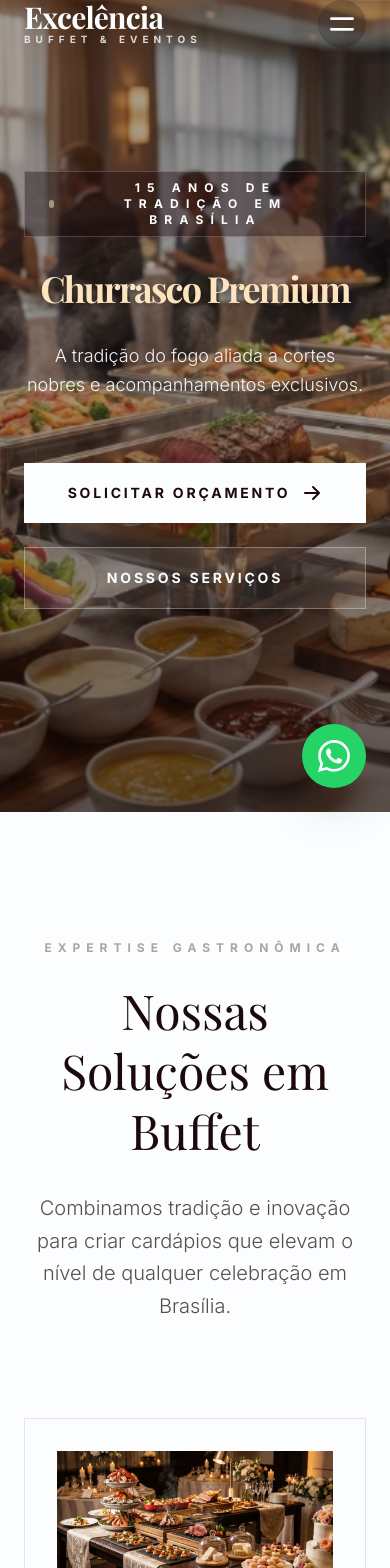
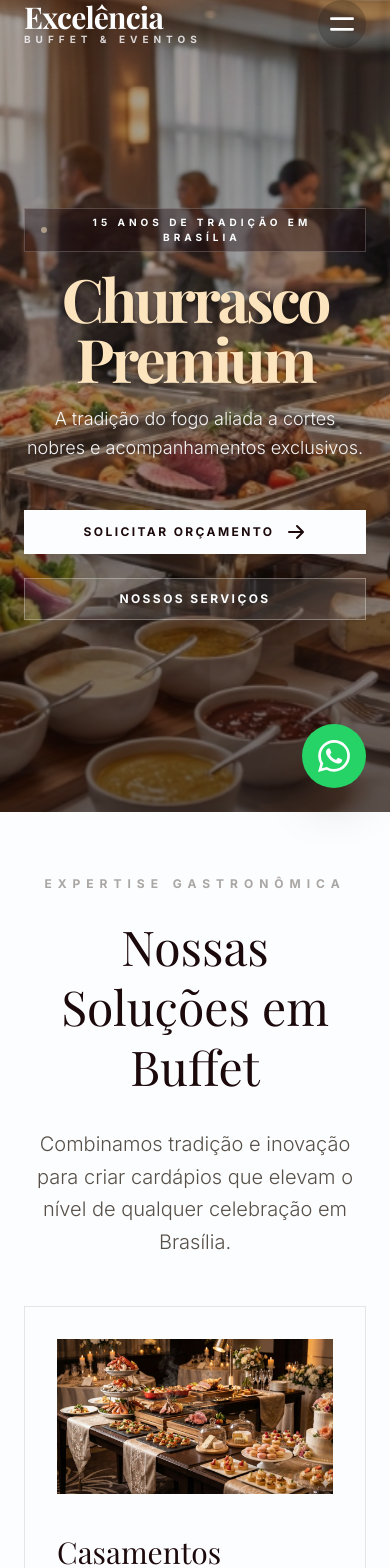
Before and after one commit to gledsonbrunno010/excelenciabuffeteeventos, a React (Vite) app: page / in a window 390 px wide. Shown: the part 32-1600 px from the top of the page. Built offline with nearby package versions, Linux system fonts and the light colour scheme; a web font is replaced by a local one.

Commit message:
profeto atualizado no modo desktop e mobile, com foco em em melhorias

```diff
--- a/components/About.tsx
+++ b/components/About.tsx
@@ -4,7 +4,7 @@ import { CONTACT } from '../constants';
 
 const About: React.FC = () => {
   return (
-    <section id="sobre" className="py-32 bg-[#fce4be]/10">
+    <section id="sobre" className="py-16 md:py-32 bg-[#fce4be]/10">
       <div className="container mx-auto px-6">
         <div className="grid grid-cols-1 lg:grid-cols-2 gap-20 items-center">
           <div className="relative order-2 lg:order-1">
--- a/components/Contact.tsx
+++ b/components/Contact.tsx
@@ -6,10 +6,10 @@ const Contact: React.FC = () => {
   return (
     <footer className="relative overflow-hidden">
       {/* Final CTA Section */}
-      <div className="bg-[#1c090b] text-[#fcfdff] py-32 px-6">
+      <div className="bg-[#1c090b] text-[#fcfdff] py-16 md:py-32 px-6">
         <div className="container mx-auto max-w-6xl">
           <div className="flex flex-col items-center text-center space-y-12">
-            <span className="text-xs font-bold tracking-[0.6em] uppercase opacity-40">Agenda {new Date().getFullYear()}</span>
+            <span className="text-xs font-bold tracking-[0.6em] uppercase opacity-40">Agenda {new Date().getFullYear() + 1}</span>
             <h2 className="text-5xl md:text-[7rem] font-display leading-[0.9] tracking-tighter">
               Dê vida ao seu próximo grande evento.
             </h2>
@@ -22,15 +22,17 @@ const Contact: React.FC = () => {
                 href={CONTACT.whatsappUrl}
                 target="_blank"
                 rel="noopener noreferrer"
-                className="bg-[#fcfdff] text-[#1c090b] px-16 py-8 text-lg font-bold uppercase tracking-[0.3em] transition-all hover:bg-[#fce4be] hover:scale-105 shadow-[0_20px_50px_rgba(0,0,0,0.5)] flex items-center justify-center"
+                className="bg-[#fcfdff] text-[#1c090b] px-8 py-4 md:px-16 md:py-8 text-sm md:text-lg font-bold uppercase tracking-[0.3em] transition-all hover:bg-[#fce4be] hover:scale-105 shadow-[0_20px_50px_rgba(0,0,0,0.5)] flex items-center justify-center"
               >
                 Falar no WhatsApp
               </a>
               <a
-                href={`tel:${CONTACT.phone.replace(/\D/g,'')}`}
-                className="border border-[#fcfdff]/30 text-[#fcfdff] px-16 py-8 text-lg font-bold uppercase tracking-[0.3em] transition-all hover:bg-white/10 flex items-center justify-center"
+                href="https://www.instagram.com/excelenciabuffeteeventos/"
+                target="_blank"
+                rel="noopener noreferrer"
+                className="border border-[#fcfdff]/30 text-[#fcfdff] px-8 py-4 md:px-16 md:py-8 text-sm md:text-lg font-bold uppercase tracking-[0.3em] transition-all hover:bg-white/10 flex items-center justify-center"
               >
-                Ligar Agora
+                Conhecer Instagram
               </a>
             </div>
           </div>
@@ -64,17 +66,17 @@ const Contact: React.FC = () => {
             <div className="space-y-6">
               <h4 className="text-[10px] font-bold uppercase tracking-widest text-[#575048]/50">Brasília – DF</h4>
               <p className="text-lg font-light leading-relaxed">
-                Atendimento em todo o Distrito Federal e Entorno.<br/>
+                Atendimento em todo o Distrito Federal e Entorno.<br />
                 <strong className="font-bold">{CONTACT.phone}</strong>
               </p>
               <div className="flex gap-6 pt-4">
-                <a href="#" className="w-12 h-12 border border-[#1c090b]/10 rounded-full flex items-center justify-center hover:bg-[#1c090b] hover:text-white transition-all">
+                <a href="https://www.instagram.com/excelenciabuffeteeventos/" target="_blank" rel="noopener noreferrer" className="w-12 h-12 border border-[#1c090b]/10 rounded-full flex items-center justify-center hover:bg-[#1c090b] hover:text-white transition-all">
                   <span className="sr-only">Instagram</span>
-                  <svg className="w-5 h-5" fill="currentColor" viewBox="0 0 24 24"><path d="M12 2.163c3.204 0 3.584.012 4.85.07 3.252.148 4.771 1.691 4.919 4.919.058 1.265.069 1.645.069 4.849 0 3.205-.012 3.584-.069 4.849-.149 3.225-1.664 4.771-4.919 4.919-1.266.058-1.644.07-4.85.07-3.204 0-3.584-.012-4.849-.07-3.26-.149-4.771-1.699-4.919-4.92-.058-1.265-.07-1.644-.07-4.849 0-3.204.013-3.583.07-4.849.149-3.227 1.664-4.771 4.919-4.919 1.266-.057 1.645-.069 4.849-.069zm0-2.163c-3.259 0-3.667.014-4.947.072-4.358.2-6.78 2.618-6.98 6.98-.059 1.281-.073 1.689-.073 4.948 0 3.259.014 3.668.072 4.948.2 4.358 2.618 6.78 6.98 6.98 1.281.058 1.689.072 4.948.072 3.259 0 3.668-.014 4.948-.072 4.354-.2 6.782-2.618 6.979-6.98.059-1.28.073-1.689.073-4.948 0-3.259-.014-3.667-.072-4.947-.196-4.354-2.617-6.78-6.979-6.98-1.281-.059-1.69-.073-4.949-.073zm0 5.838c-3.403 0-6.162 2.759-6.162 6.162s2.759 6.163 6.162 6.163 6.162-2.759 6.162-6.163-2.759-6.162-6.162-6.162zm0 10.162c-2.209 0-4-1.79-4-4 0-2.209 1.791-4 4-4s4 1.791 4 4c0 2.21-1.791 4-4 4zm6.406-11.845c-.796 0-1.441.645-1.441 1.44s.645 1.44 1.441 1.44c.795 0 1.439-.645 1.439-1.44s-.644-1.44-1.439-1.44z"/></svg>
+                  <svg className="w-5 h-5" fill="currentColor" viewBox="0 0 24 24"><path d="M12 2.163c3.204 0 3.584.012 4.85.07 3.252.148 4.771 1.691 4.919 4.919.058 1.265.069 1.645.069 4.849 0 3.205-.012 3.584-.069 4.849-.149 3.225-1.664 4.771-4.919 4.919-1.266.058-1.644.07-4.85.07-3.204 0-3.584-.012-4.849-.07-3.26-.149-4.771-1.699-4.919-4.92-.058-1.265-.07-1.644-.07-4.849 0-3.204.013-3.583.07-4.849.149-3.227 1.664-4.771 4.919-4.919 1.266-.057 1.645-.069 4.849-.069zm0-2.163c-3.259 0-3.667.014-4.947.072-4.358.2-6.78 2.618-6.98 6.98-.059 1.281-.073 1.689-.073 4.948 0 3.259.014 3.668.072 4.948.2 4.358 2.618 6.78 6.98 6.98 1.281.058 1.689.072 4.948.072 3.259 0 3.668-.014 4.948-.072 4.354-.2 6.782-2.618 6.979-6.98.059-1.28.073-1.689.073-4.948 0-3.259-.014-3.667-.072-4.947-.196-4.354-2.617-6.78-6.979-6.98-1.281-.059-1.69-.073-4.949-.073zm0 5.838c-3.403 0-6.162 2.759-6.162 6.162s2.759 6.163 6.162 6.163 6.162-2.759 6.162-6.163-2.759-6.162-6.162-6.162zm0 10.162c-2.209 0-4-1.79-4-4 0-2.209 1.791-4 4-4s4 1.791 4 4c0 2.21-1.791 4-4 4zm6.406-11.845c-.796 0-1.441.645-1.441 1.44s.645 1.44 1.441 1.44c.795 0 1.439-.645 1.439-1.44s-.644-1.44-1.439-1.44z" /></svg>
                 </a>
                 <a href="#" className="w-12 h-12 border border-[#1c090b]/10 rounded-full flex items-center justify-center hover:bg-[#1c090b] hover:text-white transition-all">
                   <span className="sr-only">Facebook</span>
-                  <svg className="w-5 h-5" fill="currentColor" viewBox="0 0 24 24"><path d="M22.675 0h-21.35c-.732 0-1.325.593-1.325 1.325v21.351c0 .731.593 1.324 1.325 1.324h11.495v-8.778h-2.954v-3.424h2.954v-2.527c0-2.924 1.786-4.516 4.394-4.516 1.25 0 2.324.093 2.637.135v3.057l-1.808.001c-1.419 0-1.694.675-1.694 1.664v2.186h3.384l-.44 3.424h-2.944v8.778h6.108c.731 0 1.324-.593 1.324-1.324v-21.351c0-.732-.593-1.325-1.325-1.325z"/></svg>
+                  <svg className="w-5 h-5" fill="currentColor" viewBox="0 0 24 24"><path d="M22.675 0h-21.35c-.732 0-1.325.593-1.325 1.325v21.351c0 .731.593 1.324 1.325 1.324h11.495v-8.778h-2.954v-3.424h2.954v-2.527c0-2.924 1.786-4.516 4.394-4.516 1.25 0 2.324.093 2.637.135v3.057l-1.808.001c-1.419 0-1.694.675-1.694 1.664v2.186h3.384l-.44 3.424h-2.944v8.778h6.108c.731 0 1.324-.593 1.324-1.324v-21.351c0-.732-.593-1.325-1.325-1.325z" /></svg>
                 </a>
               </div>
             </div>
--- a/components/Hero.tsx
+++ b/components/Hero.tsx
@@ -35,13 +35,13 @@ const Hero: React.FC = () => {
 
       {/* Content */}
       <div className="relative z-10 h-full container mx-auto px-6 flex flex-col justify-center items-center text-center">
-        <div key={currentSlide} className="max-w-5xl space-y-8 animate-fade-in-down">
-          <div className="inline-flex items-center gap-4 text-[#fcfdff] uppercase tracking-[0.6em] text-xs md:text-sm font-bold bg-[#1c090b]/40 backdrop-blur-sm px-6 py-2 border border-white/20">
-            <span className="w-2 h-2 bg-[#fce4be] rounded-full animate-pulse"></span>
+        <div key={currentSlide} className="max-w-5xl space-y-4 md:space-y-8 animate-fade-in-down">
+          <div className="inline-flex items-center gap-2 md:gap-4 text-[#fcfdff] uppercase tracking-[0.4em] md:tracking-[0.6em] text-[10px] md:text-sm font-bold bg-[#1c090b]/40 backdrop-blur-sm px-4 py-1.5 md:px-6 md:py-2 border border-white/20 mt-12 md:mt-0">
+            <span className="w-1.5 h-1.5 md:w-2 md:h-2 bg-[#fce4be] rounded-full animate-pulse"></span>
             {CONTACT.yearsExperience} anos de Tradição em Brasília
           </div>
 
-          <h1 className="text-4xl sm:text-5xl md:text-7xl lg:text-8xl text-[#fce4be] leading-[1.1] font-bold tracking-tighter drop-shadow-2xl text-shadow-premium">
+          <h1 className="text-6xl sm:text-5xl md:text-7xl lg:text-8xl text-[#fce4be] leading-[1.0] md:leading-[1.1] font-bold tracking-tighter drop-shadow-2xl text-shadow-premium">
             {HERO_SLIDES[currentSlide].title}
           </h1>
 
@@ -54,7 +54,7 @@ const Hero: React.FC = () => {
               href={CONTACT.whatsappUrl}
               target="_blank"
               rel="noopener noreferrer"
-              className="group bg-[#fcfdff] text-[#1c090b] px-10 py-5 text-sm md:text-base font-bold tracking-[0.2em] uppercase transition-all flex items-center justify-center shadow-2xl hover:bg-[#fce4be]"
+              className="group bg-[#fcfdff] text-[#1c090b] px-6 py-3 md:px-10 md:py-5 text-xs md:text-base font-bold tracking-[0.2em] uppercase transition-all flex items-center justify-center shadow-2xl hover:bg-[#fce4be]"
             >
               Solicitar Orçamento
               <svg className="ml-3 w-5 h-5 transition-transform group-hover:translate-x-1" fill="currentColor" viewBox="0 0 20 20">
@@ -63,7 +63,7 @@ const Hero: React.FC = () => {
             </a>
             <a
               href="#servicos"
-              className="bg-white/10 backdrop-blur-md border border-white/30 text-[#fcfdff] px-10 py-5 text-sm md:text-base font-bold tracking-[0.2em] uppercase transition-all hover:bg-white/20 text-center"
+              className="bg-white/10 backdrop-blur-md border border-white/30 text-[#fcfdff] px-6 py-3 md:px-10 md:py-5 text-xs md:text-base font-bold tracking-[0.2em] uppercase transition-all hover:bg-white/20 text-center"
             >
               Nossos Serviços
             </a>
--- a/components/Services.tsx
+++ b/components/Services.tsx
@@ -4,9 +4,9 @@ import { SERVICES, CONTACT } from '../constants';
 
 const Services: React.FC = () => {
   return (
-    <section id="servicos" className="py-32 bg-[#fcfdff]">
+    <section id="servicos" className="py-16 md:py-32 bg-[#fcfdff]">
       <div className="container mx-auto px-6">
-        <div className="max-w-4xl mx-auto text-center mb-24">
+        <div className="max-w-4xl mx-auto text-center mb-12 md:mb-24">
           <span className="text-xs font-bold tracking-[0.5em] uppercase text-[#575048]/50 block mb-6">Expertise Gastronômica</span>
           <h2 className="text-5xl md:text-8xl text-[#1c090b] leading-tight mb-8">Nossas Soluções em Buffet</h2>
           <p className="text-xl md:text-2xl text-[#575048] font-light leading-relaxed">
```
